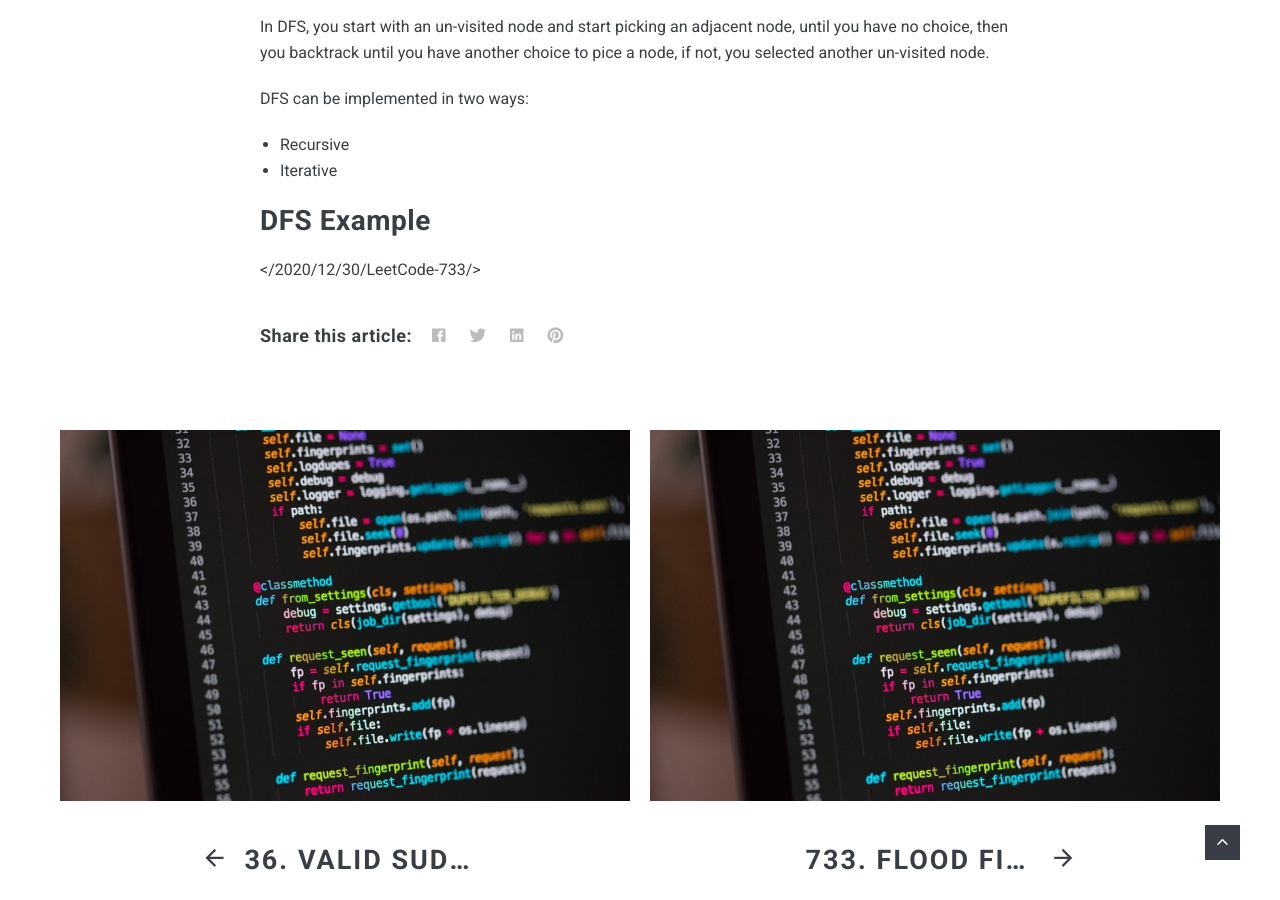
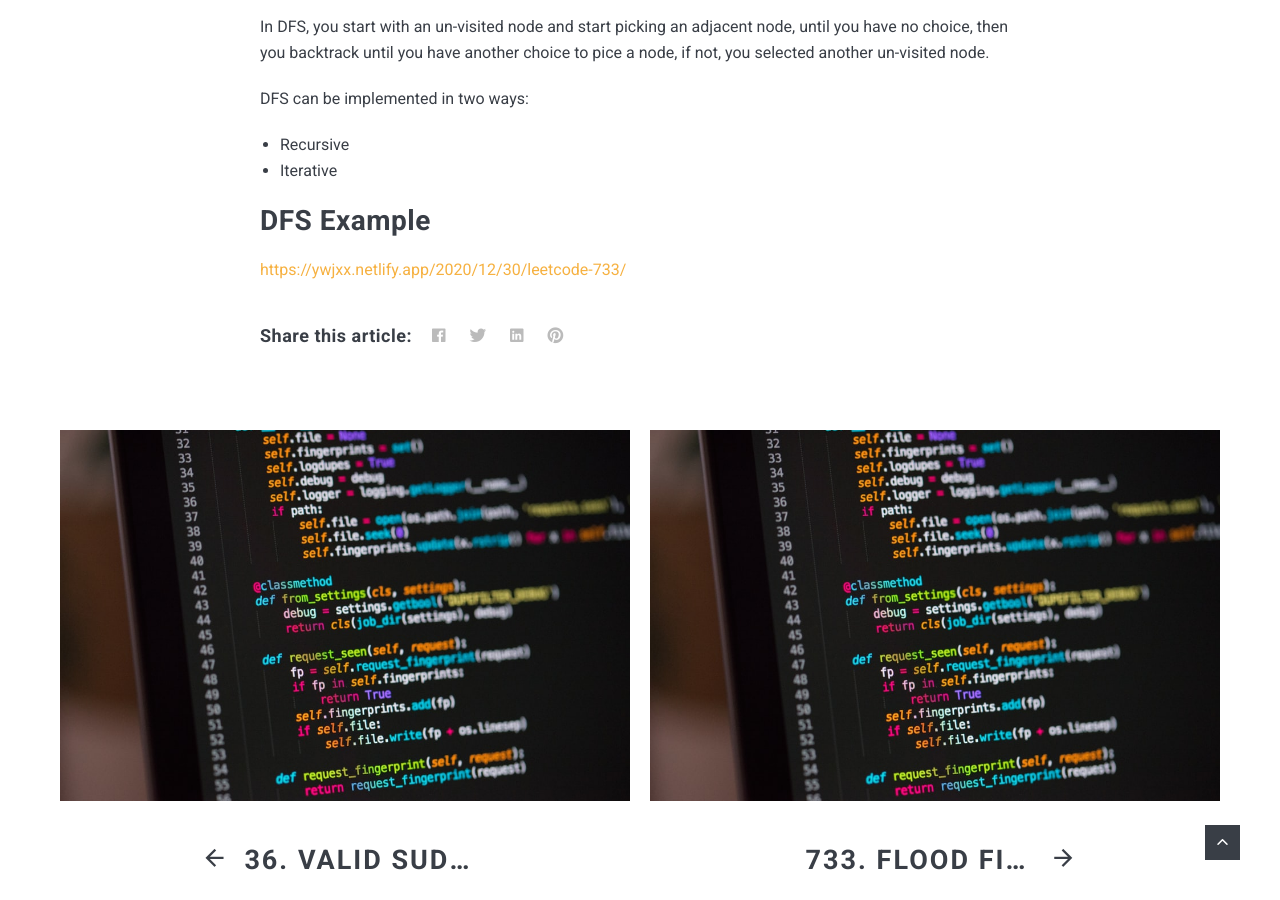
Before and after one commit to XiangXu/ywjxx, a Jekyll site: the page built from _posts/2020-12-30-Algorithm-Deepth-First-Search-3.markdown, in a window 1280 px wide and 900 px high, scrolled down 1039 px. Built offline with Jekyll 4.4.1, drawn with Linux system fonts in a browser that asks for light colours; nearby versions of some CDN libraries; comment, search, counter and statistics services are not loaded.

Commit message:
update dfs link

```diff
--- a/_posts/2020-12-30-Algorithm-Deepth-First-Search-3.markdown
+++ b/_posts/2020-12-30-Algorithm-Deepth-First-Search-3.markdown
@@ -15,4 +15,4 @@ DFS can be implemented in two ways:
 
 ## DFS Example
 
-</2020/12/30/LeetCode-733/>
+<https://ywjxx.netlify.app/2020/12/30/leetcode-733/>
```
